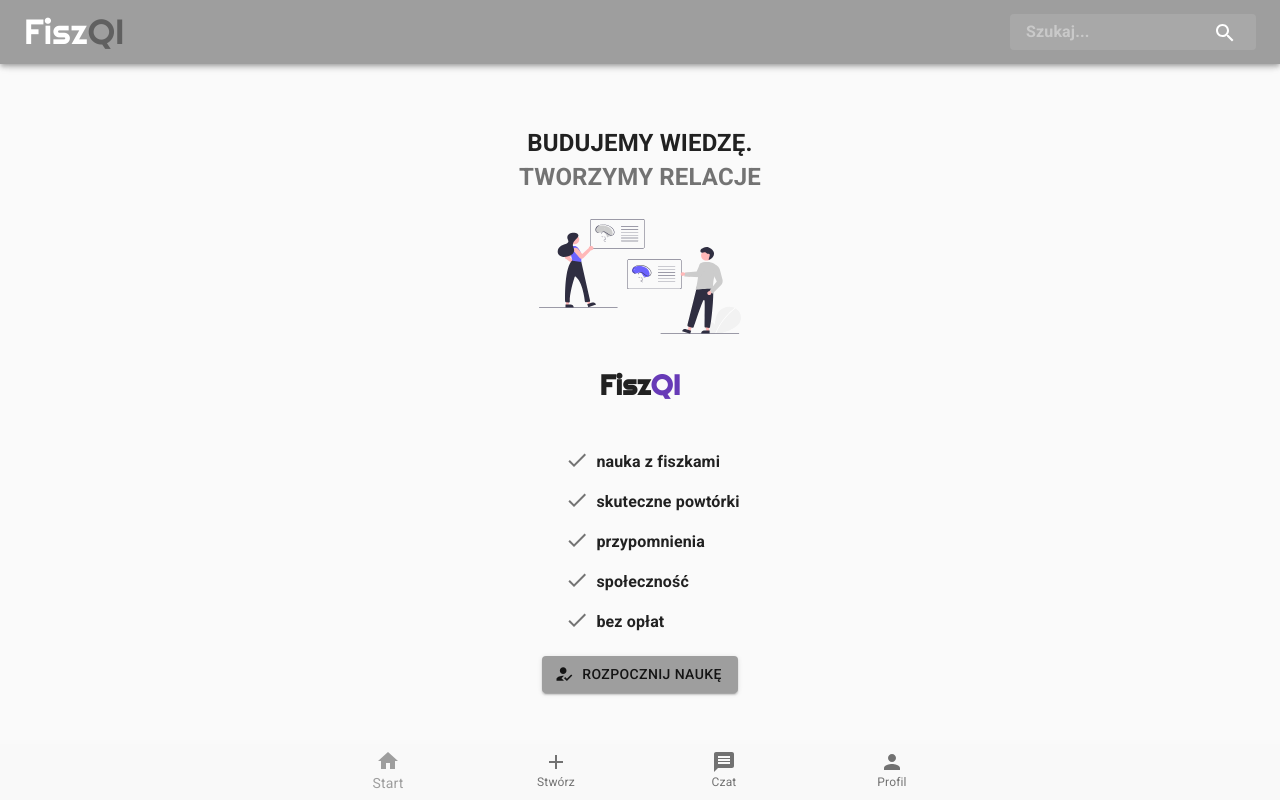
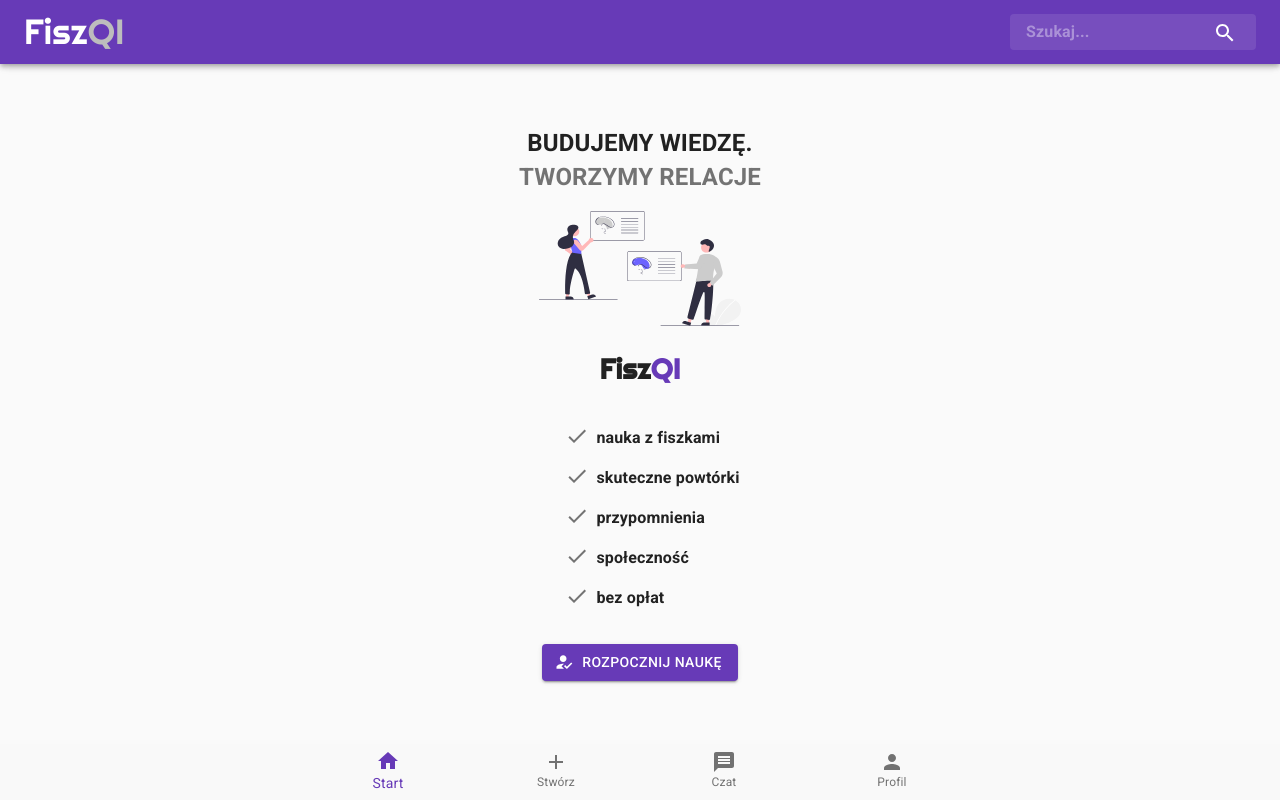
Before and after one commit to CodersCampTeam/learning-tool, a React (Create React App) app in the folder client/: page /start in a window 1280 px wide. Built offline with nearby package versions, Linux system fonts and the light colour scheme.

Commit message:
#111 UI corrections

```diff
--- a/client/src/components/CreateCollection/CreateCollection.tsx
+++ b/client/src/components/CreateCollection/CreateCollection.tsx
@@ -81,7 +81,7 @@ export const CreateCollection = () => {
                 <br />
                 <Box textAlign="center">
                     <Button onClick={addCollection} variant="contained" color="primary" endIcon={<SaveIcon />}>
-                        Save
+                        Zapisz
                     </Button>
                 </Box>
             </Container>
--- a/client/src/components/FlashcardCollectionComponents/flashcardCollections.tsx
+++ b/client/src/components/FlashcardCollectionComponents/flashcardCollections.tsx
@@ -7,6 +7,7 @@ import { AddCircle, ArrowForward, Assessment, BuildOutlined, FeaturedPlayListOut
 import { StyledGrid, CollectionHeader, Settings, AssessmentStyle, CreateCollection, RowDiv } from './styles';
 import { grey } from '@material-ui/core/colors';
 import GradeIcon from '@material-ui/icons/Grade';
+import { Link } from 'react-router-dom';
 
 interface ICollection {
     name: string;
@@ -36,12 +37,14 @@ const CollectionView = (): ReactElement => {
 
     return (
         <Container maxWidth="xs" justify-content="center">
+            <Link to="/stworz-kolekcje">
                 <CreateCollection>
-                <div>Stwórz nową kolekcję</div>
+                    <div style={{ margin: '0 auto', color: grey[800] }}>Stwórz nową kolekcję</div>
                     <IconButton>
                         <AddCircle style={{ fontSize: 30, color: grey[800] }} />
                     </IconButton>
                 </CreateCollection>
+            </Link>
             {data.map((collection: ICollection) => (
                 <StyledGrid>
                     <CollectionHeader>{collection.name}</CollectionHeader>
@@ -65,9 +68,11 @@ const CollectionView = (): ReactElement => {
                     </Grid>
                     <Settings>
                         {collection.isOwned ? (
+                            <Link to={`/kolekcje/${collection._id}`}>
                                 <IconButton>
                                     <BuildOutlined fontSize="large" style={{ color: grey[700], fontSize: 42 }} />
                                 </IconButton>
+                            </Link>
                         ) : (
                             <IconButton onClick={handleUnsubscribeClick(collection._id)}>
                                 <DeleteIcon fontSize="large" style={{ color: grey[700], fontSize: 42 }} />
--- a/client/src/components/NavBars/TopNavBar.tsx
+++ b/client/src/components/NavBars/TopNavBar.tsx
@@ -4,6 +4,7 @@ import Toolbar from '@material-ui/core/Toolbar';
 import { Search } from '../Search';
 import { StyledAppName } from '../../styles/StyledAppName';
 import styled from '@emotion/styled';
+import { Link } from 'react-router-dom';
 
 export const StyledDiv = styled.div`
     display: block;
@@ -16,8 +17,10 @@ export const TopNavBar = (): ReactElement => {
             <Toolbar>
                 <StyledDiv>
                     <StyledAppName>
-                        <span>Fisz</span>
-                        <span>QI</span>
+                        <Link to="/">
+                            <span>Fisz</span>
+                            <span>QI</span>
+                        </Link>
                     </StyledAppName>
                 </StyledDiv>
                 <Search />
--- a/client/src/components/WelcomeScreen/WelcomeScreen.tsx
+++ b/client/src/components/WelcomeScreen/WelcomeScreen.tsx
@@ -11,8 +11,8 @@ const WelcomeScreen = (): ReactElement => {
 
     return (
         <>
-            <Grid container direction="column" justify="center" alignItems="center" alignContent="center" spacing={1}>
-                <Grid item xs={12}>
+            <Grid container direction="column" justify="center" alignItems="center" alignContent="center">
+                <Grid item xs={12} style={{ minHeight: '115px' }}>
                     <Typography variant="h3" color="textPrimary" align="center" mt={6}>
                         <Typed strings={['BUDUJEMY WIEDZĘ.']} typeSpeed={40} showCursor={false} />
                     </Typography>
@@ -43,7 +43,7 @@ const WelcomeScreen = (): ReactElement => {
                         ))}
                     </List>
                 </Grid>
-                <Grid item xs={12}>
+                <Grid item xs={12} style={{ margin: '20px auto 0' }}>
                     <Link to="/logowanie">
                         <Button variant="contained" size="medium" color="primary" startIcon={<HowToRegIcon />}>
                             ROZPOCZNIJ NAUKĘ
--- a/client/src/styles/StyledAppName.tsx
+++ b/client/src/styles/StyledAppName.tsx
@@ -3,10 +3,10 @@ import styled from '@emotion/styled';
 export const StyledAppName = styled.div`
     font-family: righteous;
     font-size: 2.5em;
-    & > span:first-of-type {
-        color: #ffffff;
+    & a > span:first-of-type {
+        color: #fff;
     }
-    & > span:last-of-type {
-        color: #606060;
+    & a > span:last-of-type {
+        color: #bdbdbd;
     }
 `;
--- a/client/src/themes/theme.tsx
+++ b/client/src/themes/theme.tsx
@@ -1,10 +1,9 @@
 import { createMuiTheme } from '@material-ui/core';
-import { grey, deepPurple } from '@material-ui/core/colors';
-import { Children } from 'react';
+import { deepPurple } from '@material-ui/core/colors';
 
 const theme = createMuiTheme({
     palette: {
-        primary: grey,
+        primary: deepPurple,
         secondary: deepPurple
     },
     typography: {
@@ -34,10 +33,14 @@ const theme = createMuiTheme({
                     height: '100%'
                 },
                 body: {
-                    height: '100%'
+                    height: '100%',
+                    overflowX: 'hidden'
                 },
                 'body > div': {
                     height: '100%'
+                },
+                a: {
+                    textDecoration: 'none'
                 }
             }
         }
--- a/client/src/views/App/App.tsx
+++ b/client/src/views/App/App.tsx
@@ -20,11 +20,8 @@ const App = (): ReactElement => {
             <header>
                 <BrowserRouter>
                     <TopNavBar />
-                    <div
-                        css={css`
-                            height: 100%;
-                        `}
-                    ></div>
+
+                    <div style={{ paddingBottom: '70px' }}>
                         <Switch>
                             <PrivateRoute exact path="/" component={HomeView} />
                             <Route exact path="/start" component={Home} />
@@ -37,6 +34,7 @@ const App = (): ReactElement => {
                             <Route exact path="/logowanie" component={LoginRegistration} />
                             <Route component={NotFound} />
                         </Switch>
+                    </div>
                     <BottomNavBar />
                 </BrowserRouter>
             </header>
```
Also changed, not shown: client/src/components/NavBars/BottomNavBar.tsx (+6 -6 lines). Lines whose indentation alone changed are shown as unchanged.
